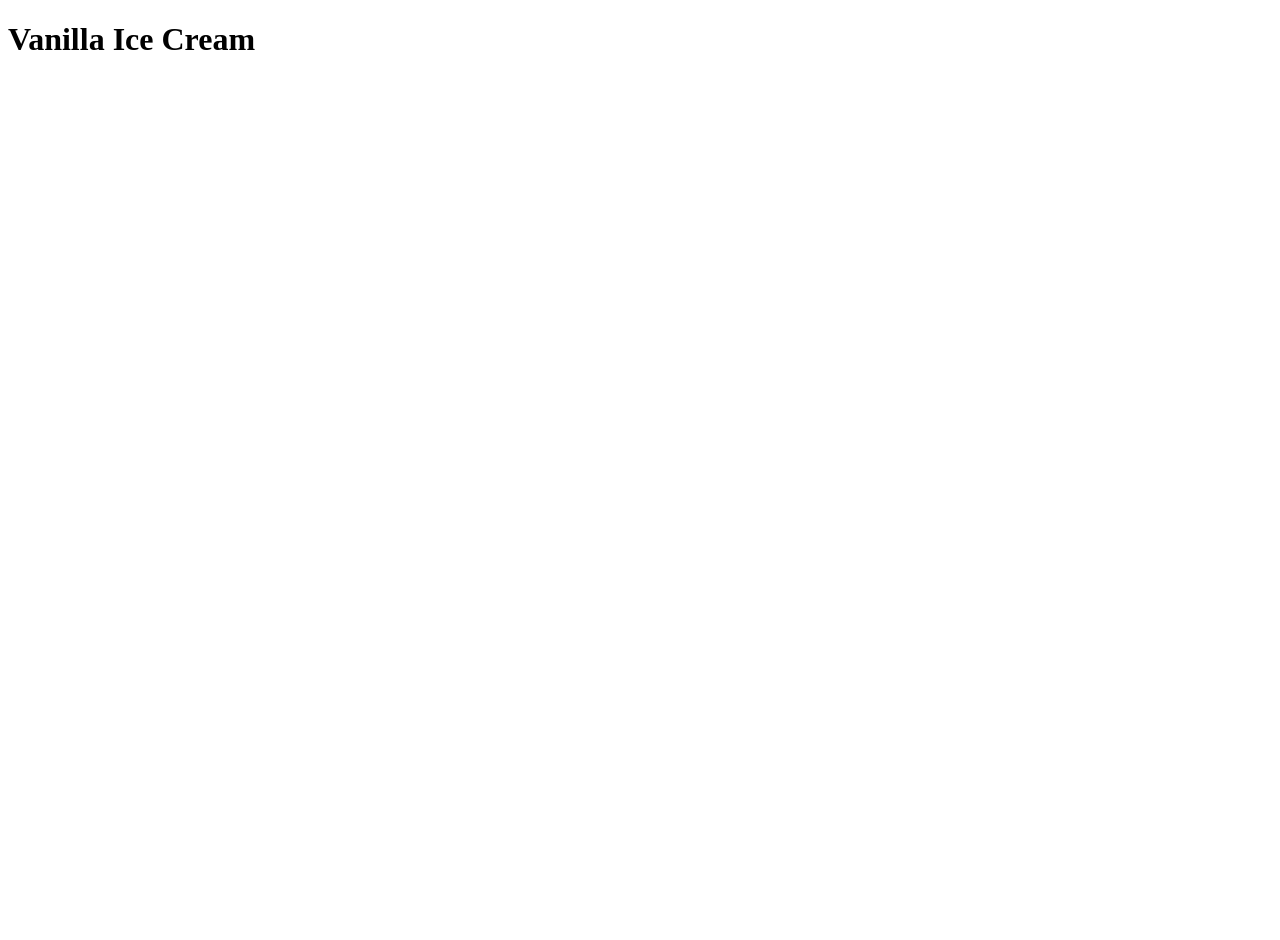
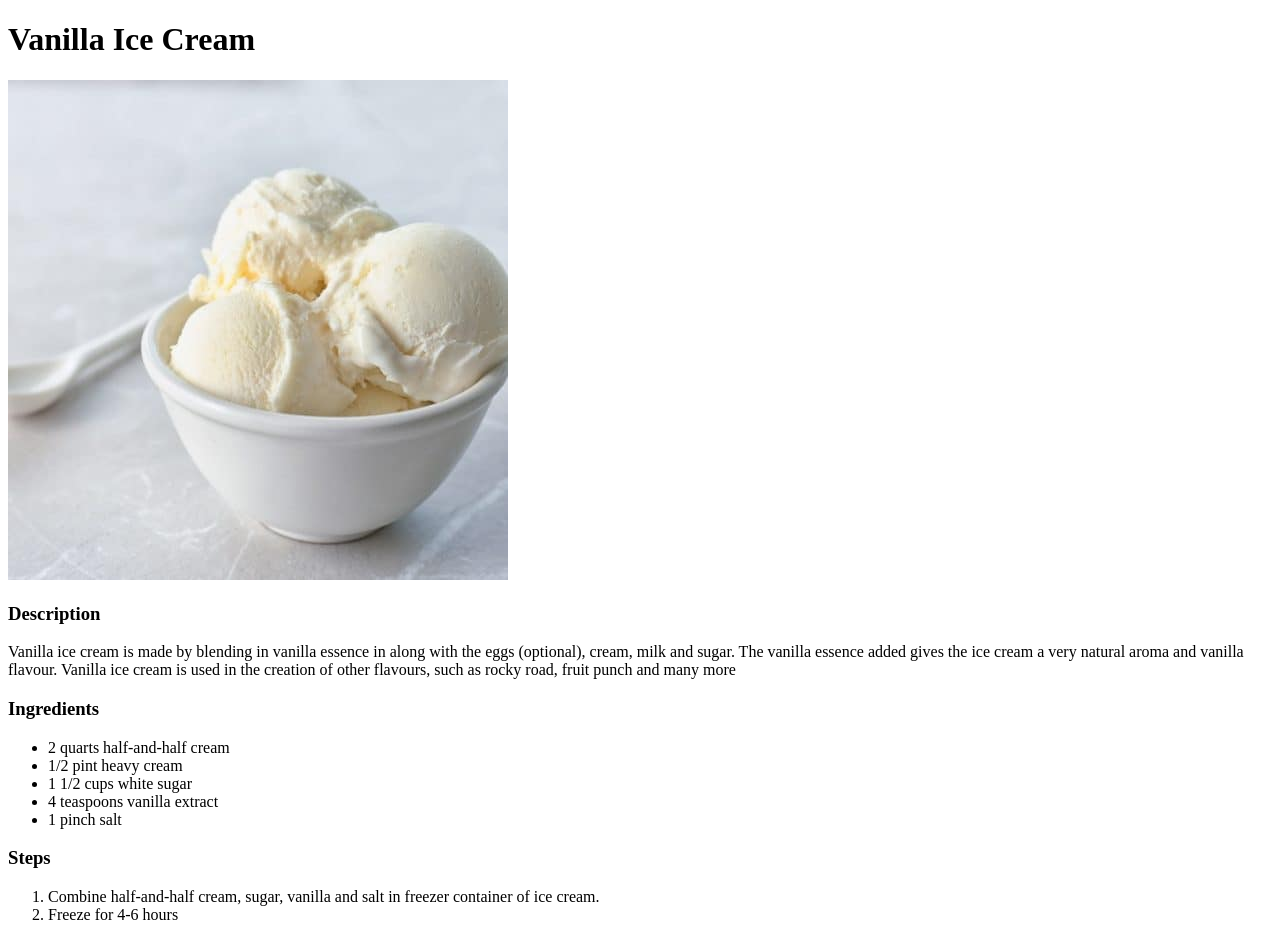
Before and after one commit to JackDyke97/odin-recipes, a plain HTML site: page recipes/ice-cream.html in a window 1280 px wide. Before the commit the page ends 800 px from the top, so only its background shows below. Drawn offline with Linux system fonts and the light colour scheme.

Commit message:
add ice cream recipe

```diff
--- a/recipes/ice-cream.html
+++ b/recipes/ice-cream.html
@@ -8,5 +8,28 @@
 </head>
 <body>
     <h1>Vanilla Ice Cream</h1>
+    <img src="../img/ice-cream.png">
+
+    <h3>Description</h3>
+    <p>
+        Vanilla ice cream is made by blending in vanilla essence in along with the eggs (optional), cream, milk and sugar. The vanilla essence added gives the ice cream a very natural aroma and vanilla flavour. Vanilla ice cream is used in the creation of other flavours, such as rocky road, fruit punch and many more
+    </p>
+
+    <h3>Ingredients</h3>
+        <ul>
+            <li>2 quarts half-and-half cream</li>
+            <li>1/2 pint heavy cream</li>
+            <li>1 1/2 cups white sugar</li>
+            <li>4 teaspoons vanilla extract</li>
+            <li>1 pinch salt</li>
+        </ul>
+
+        <h3>Steps</h3>
+            <ol>
+                <li>Combine half-and-half cream, sugar, vanilla and salt in freezer container
+                    of ice cream.
+                </li>
+                <li>Freeze for 4-6 hours</li>
+            </ol>
 </body>
 </html>
```
Also changed, not shown: index.html (+7 -1 lines), img/ice-cream.png (added).
